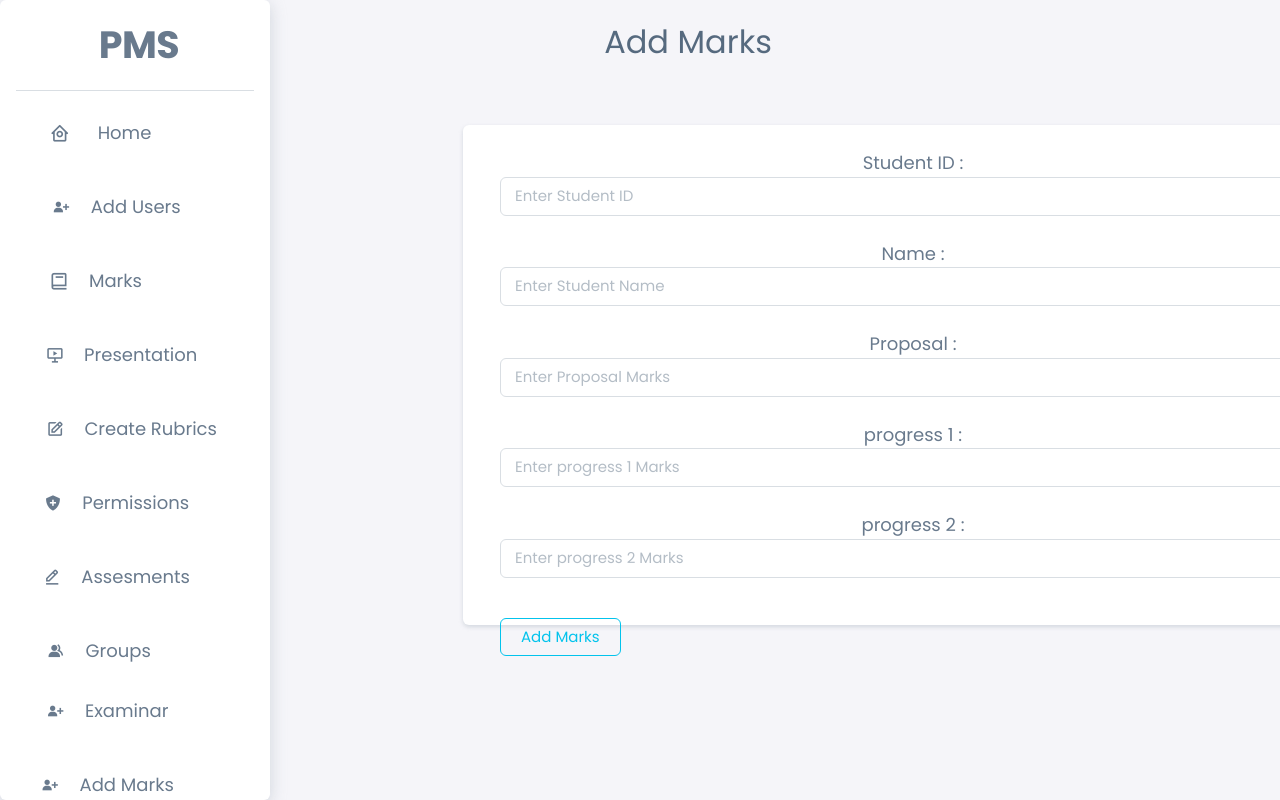
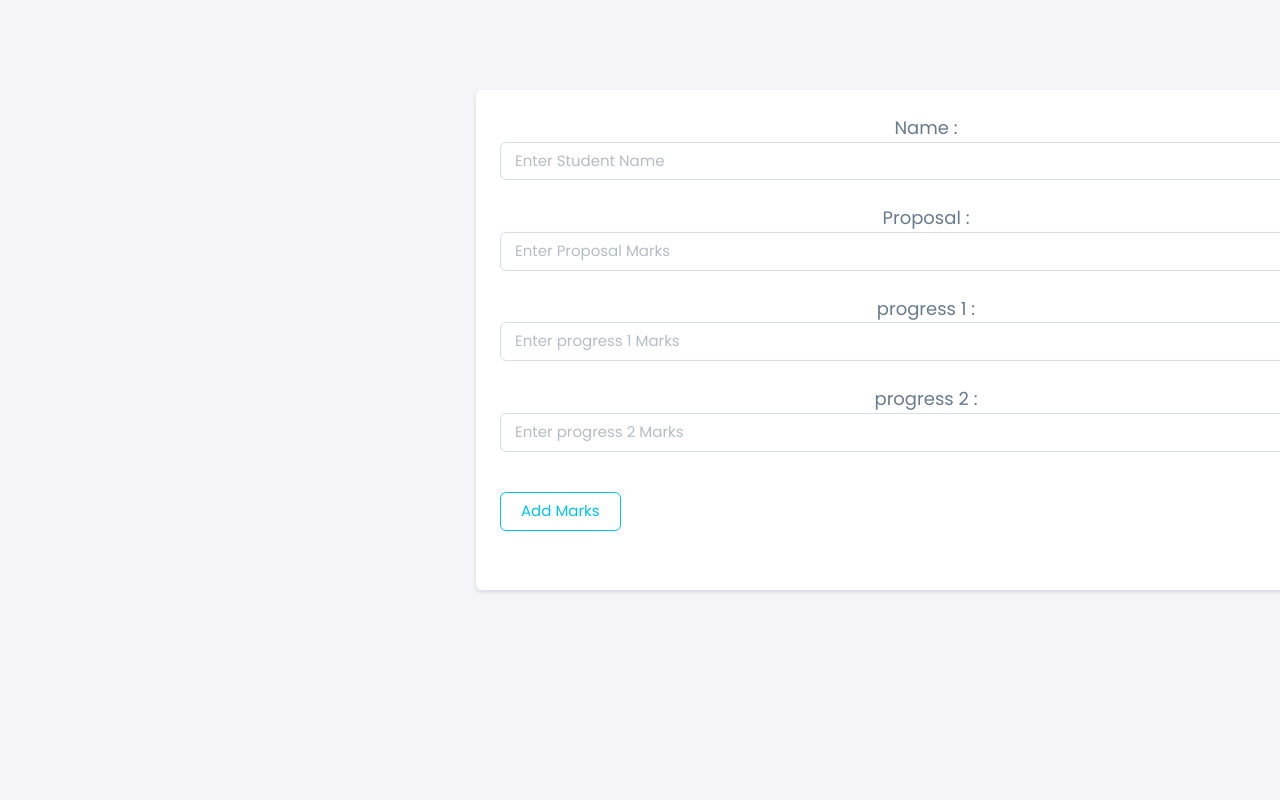
Before and after one commit to ShehanGit/Project-Module-Management-System, a React (Create React App) app in the folder frontend/: page /examinaraddmark in a window 1280 px wide. Shown: the top 800 px of the page. Built offline with nearby package versions, Linux system fonts and the light colour scheme.

Commit message:
validation finished

```diff
--- a/frontend/package.json
+++ b/frontend/package.json
@@ -11,6 +11,7 @@
     "axios": "^1.6.8",
     "react": "^18.2.0",
     "react-dom": "^18.2.0",
+    "react-hook-form": "^7.51.1",
     "react-router-dom": "^6.22.3",
     "react-scripts": "5.0.1",
     "web-vitals": "^2.1.4"
--- a/frontend/src/pages/Examinaraddmarks.jsx
+++ b/frontend/src/pages/Examinaraddmarks.jsx
@@ -9,32 +9,61 @@ export default function Examinarmarkadd() {
   const [proposal, setProposal] = useState('');
   const [progress1, setProgress1] = useState('');
   const [progress2, setProgress2] = useState('');
+  const [errors, setErrors] = useState({ // State to manage errors
+    name: '',
+    proposal: '',
+    progress1: '',
+    progress2: ''
+  });
 
-  const navigater =  useNavigate();
+  const navigater = useNavigate();
 
   function saveExamDetail(e) {
     e.preventDefault();
 
+    // Reset errors before validation
+    setErrors({ name: '', proposal: '', progress1: '', progress2: '' });
+
+    // Validation logic
+    let isValid = true;
+    const newErrors = {...errors}; // Duplicate errors object
+
+    if (!name) {
+      newErrors.name = 'Name is required';
+      isValid = false;
+    }
+
+    if (isNaN(proposal) || proposal < 0 || proposal > 100) {
+      newErrors.proposal = 'Proposal marks must be a number between 0 and 100';
+      isValid = false;
+    }
+
+    if (isNaN(progress1) || progress1 < 0 || progress1 > 100) {
+      newErrors.progress1 = 'Progress 1 marks must be a number between 0 and 100';
+      isValid = false;
+    }
+
+    if (isNaN(progress2) || progress2 < 0 || progress2 > 100) {
+      newErrors.progress2 = 'Progress 2 marks must be a number between 0 and 100';
+      isValid = false;
+    }
+
+    setErrors(newErrors); // Update errors state
+
+    if (isValid) {
       const exam = { name, proposal, progress1, progress2 };
       console.log(exam);
 
       createExam(exam).then((Response) => {
         console.log(Response.data);
         navigater('/examinartable');
-    })
-
+      });
+    }
   }
 
   return (
     <div className="container-fluid">
-      <div className="row">
-        <div className="col-md-3">
-          <Sidebar />
-        </div>
-
-        <div className="mt-4 mx-5" style={{ marginBottom: "-40px" }}>
-          <h2>Add Marks</h2>
-        </div>
+      {/* ... Sidebar & Other Components ... */}
 
       <div
         className="shadow-sm p-10 mb-5 bg-white rounded"
@@ -46,19 +75,8 @@ export default function Examinarmarkadd() {
         }}
       >
         <div>
-            <form className="p-4" onSubmit={saveExamDetail}> {/* Add onSubmit */}
-              <div className="form-group mb-4">
-                <label htmlFor="studentID">Student ID :</label>
-                <input
-                  type="text"
-                  className="form-control"
-                  placeholder="Enter Student ID"
-                  value={ID}
-                  onChange={(e) => setID(e.target.value)}
-                />
-              </div>
-
-              {/* ... Other input fields ... */}
+          <form className="p-4" onSubmit={saveExamDetail}>
+            {/* ... Other input fields */}
 
             <div className="form-group mb-4">
               <label htmlFor="studentID">Name :</label>
@@ -69,7 +87,10 @@ export default function Examinarmarkadd() {
                 value={name}
                 onChange={(e) => setName(e.target.value)}
               />
+              {errors.name && <div className="text-danger">{errors.name}</div>} {/* Error message display */}
             </div>
+
+             {/* ... Similar changes to proposal, progress1, progress2 */}
 
              <div className="form-group mb-4">
                 <label htmlFor="studentID">Proposal :</label>
@@ -80,6 +101,8 @@ export default function Examinarmarkadd() {
                   value={proposal}
                   onChange={(e) => setProposal(e.target.value)}
                 />
+                {errors.proposal && <div className="text-danger">{errors.proposal}</div>}
+
               </div>
 
               <div className="form-group mb-4">
@@ -91,6 +114,7 @@ export default function Examinarmarkadd() {
                   value={progress1}
                   onChange={(e) => setProgress1(e.target.value)}
                 />
+                {errors.progress1 && <div className="text-danger">{errors.progress1}</div>}
               </div>
 
               <div className="form-group mb-4">
@@ -102,8 +126,8 @@ export default function Examinarmarkadd() {
                   value={progress2}
                   onChange={(e) => setProgress2(e.target.value)}
                 />
+                {errors.progress2 && <div className="text-danger">{errors.progress2}</div>}
               </div>
-
 
 
             <div className="d-flex justify-content-between">
@@ -115,34 +139,37 @@ export default function Examinarmarkadd() {
         </div>
       </div>
     </div>
-    </div>
   );
 }
 
 
 
-
-
-
 // import React, { useState } from "react";
 // import Sidebar from "../component/Sidebar";
+// import { createExam } from "../services/ExamService";
+// import { useNavigate } from "react-router-dom";
 
 // export default function Examinarmarkadd() {
+//   const [ID, setID] = useState('');
+//   const [name, setName] = useState('');
+//   const [proposal, setProposal] = useState('');
+//   const [progress1, setProgress1] = useState('');
+//   const [progress2, setProgress2] = useState('');
 
-//   const [ID ,setID] = useState('')
-//   const [name ,setName] = useState('')
-//   const [proposal ,setProposal] = useState('')
-//   const [progress1 ,setProgress1] = useState('')
-//   const [progress2 ,setProgress2] = useState('')
+//   const navigater =  useNavigate();
 
-
-//   function saveExamDetail(e){
+//   function saveExamDetail(e) {
 //     e.preventDefault();
 
-//     const exam = {ID, name, proposal, progress1, progress2}
-//     console.log(exam)
+//     const exam = { name, proposal, progress1, progress2 };
+//     console.log(exam);
+
+//     createExam(exam).then((Response) => {
+//       console.log(Response.data);
+//       navigater('/examinartable');
+//     })
+
 //   }
-
 
 //   return (
 //     <div className="container-fluid">
@@ -165,10 +192,9 @@ export default function Examinarmarkadd() {
 //           }}
 //         >
 //           <div>
-//             <form className="p-4">
-
+//             <form className="p-4" onSubmit={saveExamDetail}> {/* Add onSubmit */}
 //               <div className="form-group mb-4">
-//               <label htmlFor="studentID">Student ID :</label>
+//                 <label htmlFor="studentID">Student ID :</label>
 //                 <input
 //                   type="text"
 //                   className="form-control"
@@ -178,69 +204,58 @@ export default function Examinarmarkadd() {
 //                 />
 //               </div>
 
+//               {/* ... Other input fields ... */}
+
 //               <div className="form-group mb-4">
-//               <label htmlFor="studentID">Name :</label>
+//                 <label htmlFor="studentID">Name :</label>
 //                 <input
 //                   type="text"
 //                   className="form-control"
-//                   placeholder="Enter Name"
+//                   placeholder="Enter Student Name"
 //                   value={name}
 //                   onChange={(e) => setName(e.target.value)}
 //                 />
 //               </div>
 
-//               <div className="form-group mb-4">
-//               <label htmlFor="studentID">proposal :</label>
-//                 <input
-//                   type="text"
-//                   className="form-control"
-//                   placeholder="Enter proposal marks"
-//                   value={proposal}
-//                   onChange={(e) => setProposal(e.target.value)}
-//                 />
-//               </div><div className="form-group mb-4">
-//               <label htmlFor="studentID">progress1 :</label>
-//                 <input
-//                   type="text"
-//                   className="form-control"
-//                   placeholder="Enter progress 1 Marks"
-//                   value={progress1}
-//                   onChange={(e) => setProgress1(e.target.value)}
-//                 />
-//               </div>
+              // <div className="form-group mb-4">
+              //   <label htmlFor="studentID">Proposal :</label>
+              //   <input
+              //     type="text"
+              //     className="form-control"
+              //     placeholder="Enter Proposal Marks"
+              //     value={proposal}
+              //     onChange={(e) => setProposal(e.target.value)}
+              //   />
+              // </div>
 
-//               <div className="form-group mb-4">
-//               <label htmlFor="studentID">progress2 :</label>
-//                 <input
-//                   type="text"
-//                   className="form-control"
-//                   placeholder="Enter progress 2 Marks"
-//                   value={progress2}
-//                   onChange={(e) => setProgress2(e.target.value)}
-//                 />
-//               </div>
+              // <div className="form-group mb-4">
+              //   <label htmlFor="studentID">progress 1 :</label>
+              //   <input
+              //     type="text"
+              //     className="form-control"
+              //     placeholder="Enter progress 1 Marks"
+              //     value={progress1}
+              //     onChange={(e) => setProgress1(e.target.value)}
+              //   />
+              // </div>
+
+              // <div className="form-group mb-4">
+              //   <label htmlFor="studentID">progress 2 :</label>
+              //   <input
+              //     type="text"
+              //     className="form-control"
+              //     placeholder="Enter progress 2 Marks"
+              //     value={progress2}
+              //     onChange={(e) => setProgress2(e.target.value)}
+              //   />
+              // </div>
 
 
-//               {/* <div className="form-group mb-4">
-//               <label htmlFor="assessmentType">Assessment Type :</label>
-//               <select className="form-control">
-//                   <option>Proposal</option>
-//                   <option>Progress 1</option>
-//                   <option>Progress 2</option>
-//                 </select>
-//               </div>
-//             */}
 
 //               <div className="d-flex justify-content-between">
-//                 <button
-//                   type="submit"
-//                   className="btn btn-outline-info mt-3 "
-//                   onChange={saveExamDetail}
-//                 >
+//                 <button type="submit" className="btn btn-outline-info mt-3">
 //                   Add Marks
 //                 </button>
-
-
 //               </div>
 //             </form>
 //           </div>
```
Also changed, not shown: 1 other file (tests, documents, lock files or other folders). Lines whose indentation alone changed are shown as unchanged.
